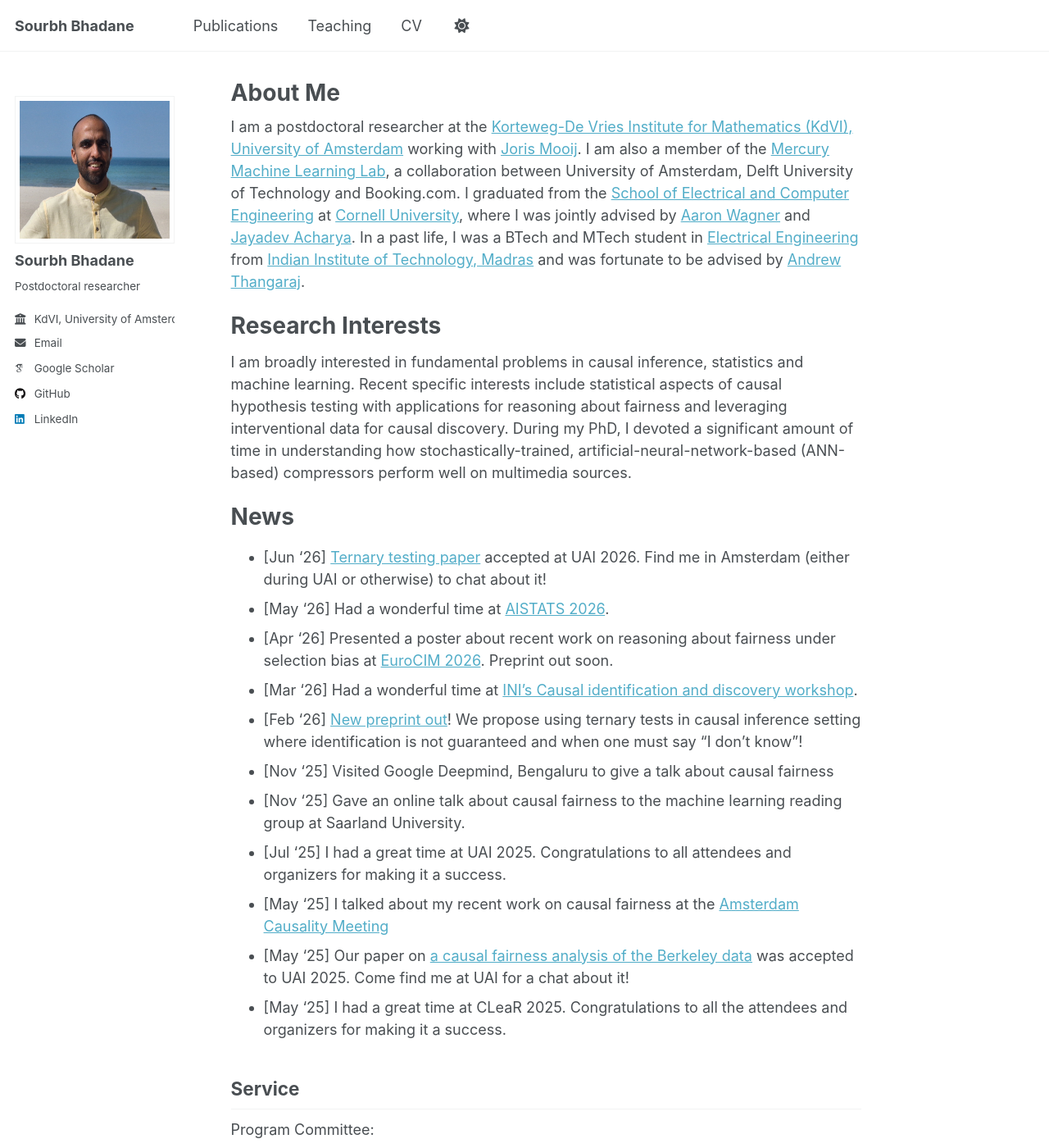
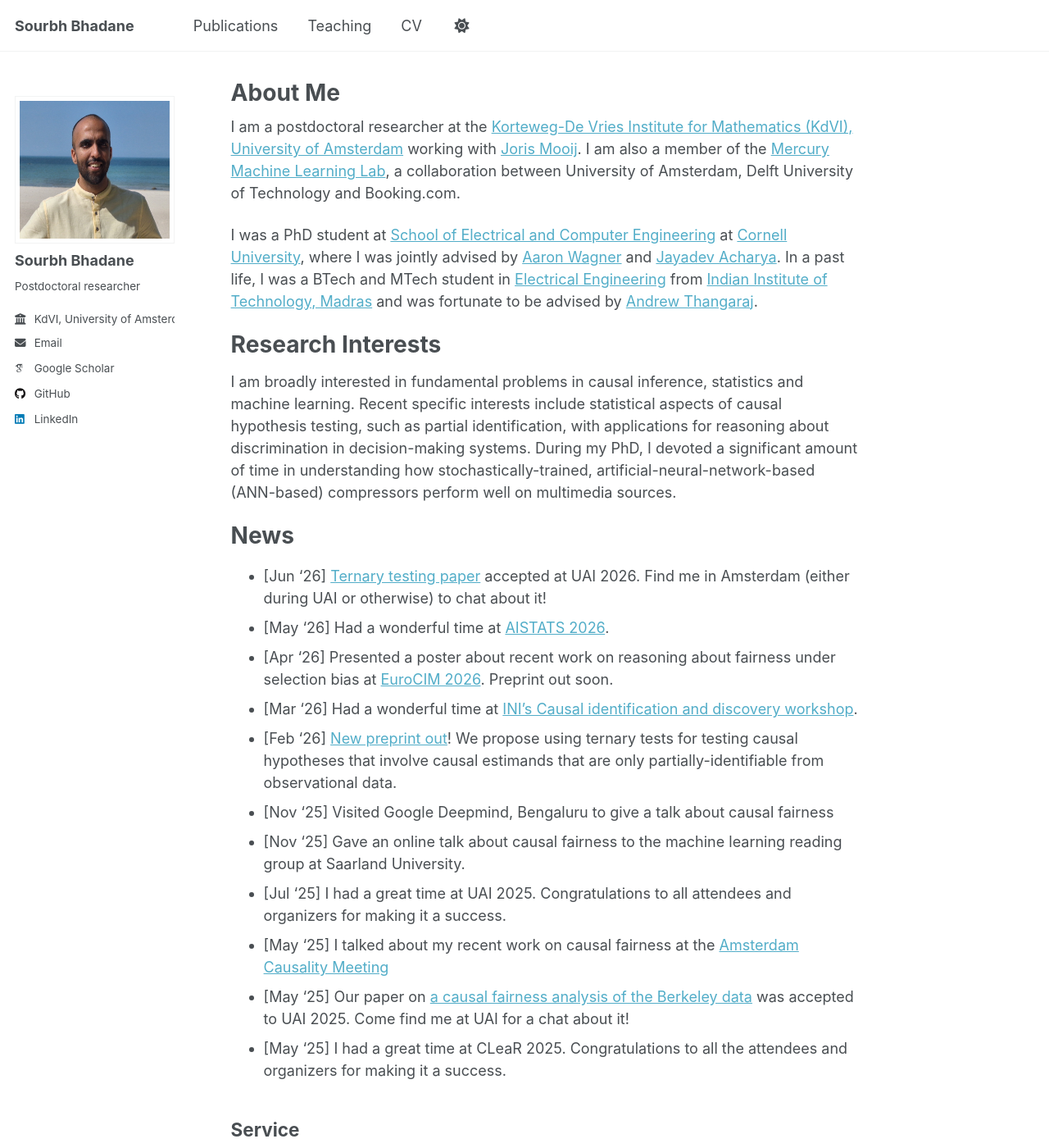
Before and after one commit to SourbhBh/sourbhbh.github.io, a Jekyll site: the page built from _pages/about.md, in a window 1280 px wide and 1400 px high. Shown: the whole window at 82% size. Built offline with Jekyll 4.4.1, drawn with Linux system fonts in a browser that asks for light colours; some web fonts are replaced; a script that is not in the unit is left out; some of the changed text lies outside the part shown.

Commit message:
Update about.md

```diff
--- a/_pages/about.md
+++ b/_pages/about.md
@@ -6,11 +6,13 @@ redirect_from:
   - /about/
   - /about.html
 ---
-I am a postdoctoral researcher at the [Korteweg-De Vries Institute for Mathematics (KdVI), University of Amsterdam](https://kdvi.uva.nl/) working with [Joris Mooij](https://staff.fnwi.uva.nl/j.m.mooij/). I am also a member of the [Mercury Machine Learning Lab](https://icai.ai/lab/mercury-machine-learning-lab-amsterdam/), a collaboration between University of Amsterdam, Delft University of Technology and Booking.com. I graduated from the [School of Electrical and Computer Engineering](https://www.ece.cornell.edu/) at [Cornell University](https://www.cornell.edu), where I was jointly advised by [Aaron Wagner](https://people.ece.cornell.edu/wagner/) and [Jayadev Acharya](https://people.ece.cornell.edu/acharya/). In a past life, I was a BTech and MTech student in [Electrical Engineering](https://www.ee.iitm.ac.in) from [Indian Institute of Technology, Madras](https://www.iitm.ac.in) and was fortunate to be advised by [Andrew Thangaraj](https://www.ee.iitm.ac.in/~andrew).
+I am a postdoctoral researcher at the [Korteweg-De Vries Institute for Mathematics (KdVI), University of Amsterdam](https://kdvi.uva.nl/) working with [Joris Mooij](https://staff.fnwi.uva.nl/j.m.mooij/). I am also a member of the [Mercury Machine Learning Lab](https://icai.ai/lab/mercury-machine-learning-lab-amsterdam/), a collaboration between University of Amsterdam, Delft University of Technology and Booking.com.
+
+I was a PhD student at [School of Electrical and Computer Engineering](https://www.ece.cornell.edu/) at [Cornell University](https://www.cornell.edu), where I was jointly advised by [Aaron Wagner](https://people.ece.cornell.edu/wagner/) and [Jayadev Acharya](https://people.ece.cornell.edu/acharya/). In a past life, I was a BTech and MTech student in [Electrical Engineering](https://www.ee.iitm.ac.in) from [Indian Institute of Technology, Madras](https://www.iitm.ac.in) and was fortunate to be advised by [Andrew Thangaraj](https://www.ee.iitm.ac.in/~andrew).
 
 Research Interests
 ======
-I am broadly interested in fundamental problems in causal inference, statistics and machine learning. Recent specific interests include statistical aspects of causal hypothesis testing with applications for reasoning about fairness and leveraging interventional data for causal discovery. During my PhD, I devoted a significant amount of time in understanding how stochastically-trained, artificial-neural-network-based (ANN-based) compressors perform well on multimedia sources.
+I am broadly interested in fundamental problems in causal inference, statistics and machine learning. Recent specific interests include statistical aspects of causal hypothesis testing, such as partial identification, with applications for reasoning about discrimination in decision-making systems. During my PhD, I devoted a significant amount of time in understanding how stochastically-trained, artificial-neural-network-based (ANN-based) compressors perform well on multimedia sources.
 
 
 News
@@ -19,7 +21,7 @@ News
 - \[May '26\] Had a wonderful time at [AISTATS 2026](https://aistats.org/aistats2026/).
 - \[Apr '26\] Presented a poster about recent work on reasoning about fairness under selection bias at [EuroCIM 2026](https://eurocim.org/oxford-2026/). Preprint out soon.
 - \[Mar '26\] Had a wonderful time at [INI's Causal identification and discovery workshop](https://www.newton.ac.uk/event/cifw02/).
-- \[Feb '26\] [New preprint out](https://arxiv.org/pdf/2602.23020)! We propose using ternary tests in causal inference setting where identification is not guaranteed and when one must say "I don't know"!
+- \[Feb '26\] [New preprint out](https://arxiv.org/pdf/2602.23020)! We propose using ternary tests for testing causal hypotheses that involve causal estimands that are only partially-identifiable from observational data.
 - \[Nov '25\] Visited Google Deepmind, Bengaluru to give a talk about causal fairness
 - \[Nov '25\] Gave an online talk about causal fairness to the machine learning reading group at Saarland University.
 - \[Jul '25\] I had a great time at UAI 2025. Congratulations to all attendees and organizers for making it a success.
```
Also changed, not shown: other parts of _pages/about.md (+1 -1 lines).
